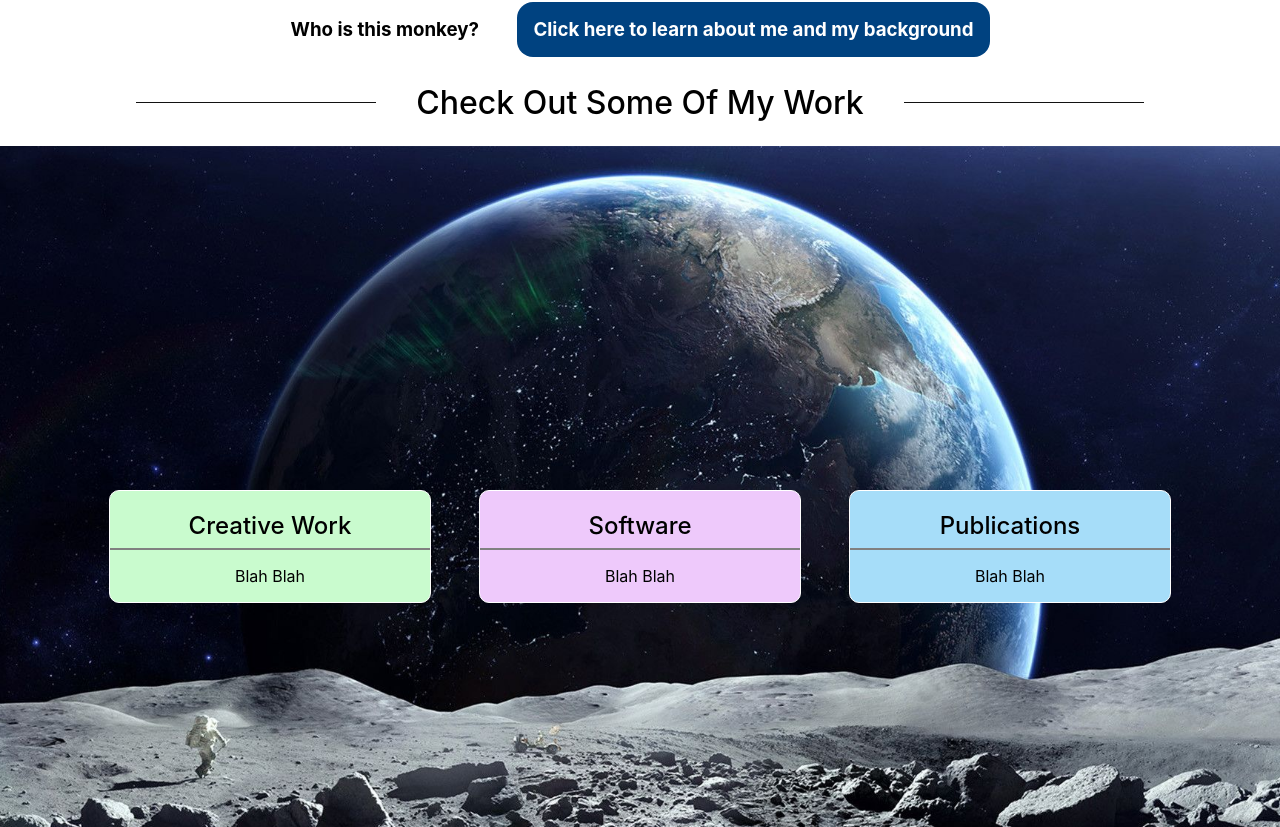
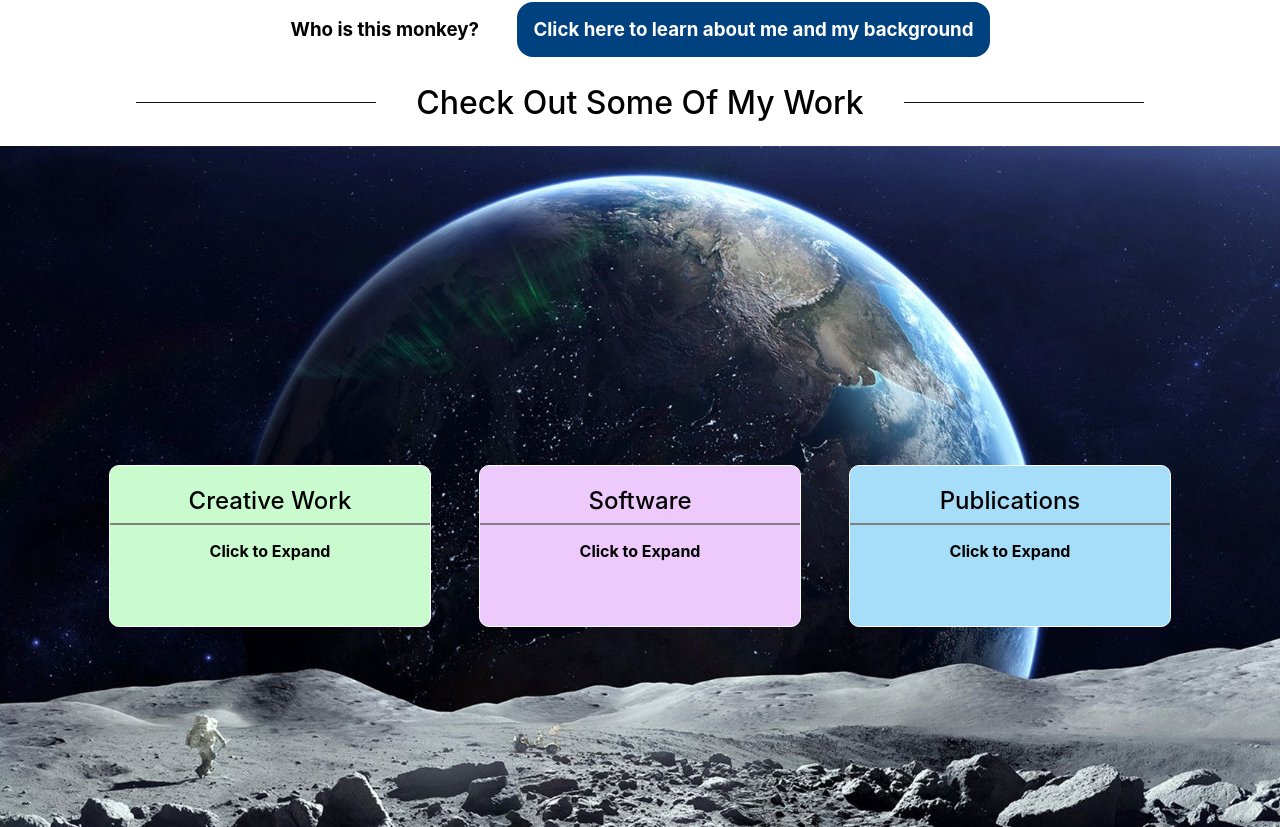
Before and after one commit to swapnil1198s/portfolio, a React (Create React App) app: page / in a window 1280 px wide. Shown: the part 357-1184 px from the top of the page. Built offline with nearby package versions, Linux system fonts and the light colour scheme.

Commit message:
Implemented ContentBox component

```diff
--- a/src/Javascript/About.js
+++ b/src/Javascript/About.js
@@ -40,6 +40,7 @@ function About({setState}){
                                     The goal is to get some experience with large software projects such that I can deepen the knowledge needed for
                                     good software architecture, development, and deployment.
                                 </p>
+                                <h1 className="bg_headings">My Interests</h1>
                             </div>
                         </div>
                         <div className="se_cont">
--- /dev/null
+++ b/src/Javascript/ContentBox.js
@@ -0,0 +1,27 @@
+import React, { useState } from "react";
+import styles from '../Stylesheets/ContentBox.module.css'
+
+const ContentBox = ({heading, expandedContent, collapsedContent, backgroundColor}) => {
+    const [isExpanded, setIsExpanded] = useState(false);
+
+    const handleClick = () => {
+        setIsExpanded(!isExpanded)
+    };
+
+    const style = {
+        backgroundColor : backgroundColor
+    };
+
+    return(
+        <div
+        onClick={handleClick}
+        style={style}
+        className= {`${styles.content_box} ${isExpanded ? styles.expanded: styles.collapsed}`} id="c2">
+            <h2 className="panel_heading">{heading}</h2>
+            <div className= {`${styles.my_line}`}></div>
+            <p>{isExpanded? <h1>{expandedContent}</h1>: collapsedContent}</p>
+        </div>
+    );
+};
+
+export default ContentBox;
--- a/src/Javascript/ContentHouse.js
+++ b/src/Javascript/ContentHouse.js
@@ -1,5 +1,7 @@
 import React from "react";
 import '../Stylesheets/ContentHouse.css'
+import ContentBox from "./ContentBox";
+
 function ContentHouse(){
     return(
         <div >
@@ -11,27 +13,9 @@ function ContentHouse(){
                 <div className="my-line"></div>
             </div>
             <div className="content-house">
-                <div className="content-box" id="c1">
-                    <h2>
-                        Creative Work
-                    </h2>
-                    <div className="my-line"></div>
-                    <p>Blah Blah </p>
-                </div>
-                <div className="content-box" id="c2">
-                    <h2>
-                        Software
-                    </h2>
-                    <div className="my-line"></div>
-                    <p>Blah Blah </p>
-                </div>
-                <div className="content-box" id="c3">
-                    <h2>
-                        Publications
-                    </h2>
-                    <div className="my-line"></div>
-                    <p>Blah Blah </p>
-                </div>
+                <ContentBox heading="Creative Work" expandedContent="Expanded" collapsedContent = "Click to Expand" backgroundColor="rgb(201, 251, 206)"/>
+                <ContentBox heading="Software" expandedContent="Expanded" collapsedContent = "Click to Expand"  backgroundColor="rgb(238, 201, 251)"/>
+                <ContentBox heading="Publications" expandedContent="Expanded" collapsedContent = "Click to Expand" backgroundColor="rgb(166, 221, 249)"/>
             </div>
         </div>
     )
--- a/src/Stylesheets/About.css
+++ b/src/Stylesheets/About.css
@@ -65,7 +65,7 @@
     border: 1vh solid rgba(0, 0, 0, 0.7);
     border-radius: 5vh;
     text-align: left;
-    height: 50%;
+    height: 40%;
 }
 .bg_text{
     color: white;
@@ -143,7 +143,7 @@
 
 .se_cont{
     background-color: rgba(195, 178, 0, 0.6);
-    margin: 5vh 0vh;
+    margin: 5vh 2vh;
     padding: 2vh;
     font-size: calc(8px + 0.8vw);
     font-weight:550;
--- /dev/null
+++ b/src/Stylesheets/ContentBox.module.css
@@ -0,0 +1,36 @@
+.content_box{
+    border: 1px solid white;
+    border-radius: 10px;
+    margin: 3vh;
+    transition: all 0.5s ;
+    font-weight: bolder;
+}
+.content_box:hover{
+  cursor: pointer;
+}
+.content_box.expanded {
+  height: 50vh;
+  width: 70%;
+}
+.content_box.collapsed {
+  height: 20vh;
+  width: 25%;
+}
+.content_box .my_line {
+    width: 100%;
+    height: 2px;
+    background-color: grey;
+}
+
+.content_box div{
+    display: block;
+    margin-left: auto;
+    margin-right: auto;
+    text-align: center;
+}
+
+.content_box h2 {
+    font-size: 3vh;
+    font-weight: 500;
+    margin-bottom: 1vh;
+}
--- a/src/Stylesheets/ContentHouse.css
+++ b/src/Stylesheets/ContentHouse.css
@@ -25,38 +25,3 @@
     height: 1px;
     background-color: rgb(18, 18, 18);
 }
-.content-box .my-line {
-    width: 100%;
-    height: 2px;
-    background-color: grey;
-}
-.content-box{
-    width: 25%;
-    border: 1px solid white;
-    border-radius: 10px;
-    margin: 3vh;
-}
-.content-box > div{
-    display: block;
-    margin-left: auto;
-    margin-right: auto;
-    text-align: center;
-}
-
-.content-box h2 {
-    font-size: 3vh;
-    font-weight: 500;
-    margin-bottom: 1vh;
-}
-
-#c1{
-    background-color: rgb(201, 251, 206);
-}
-
-#c2{
-    background-color: rgb(238, 201, 251);
-}
-
-#c3{
-    background-color: rgb(166, 221, 249);
-}
```
